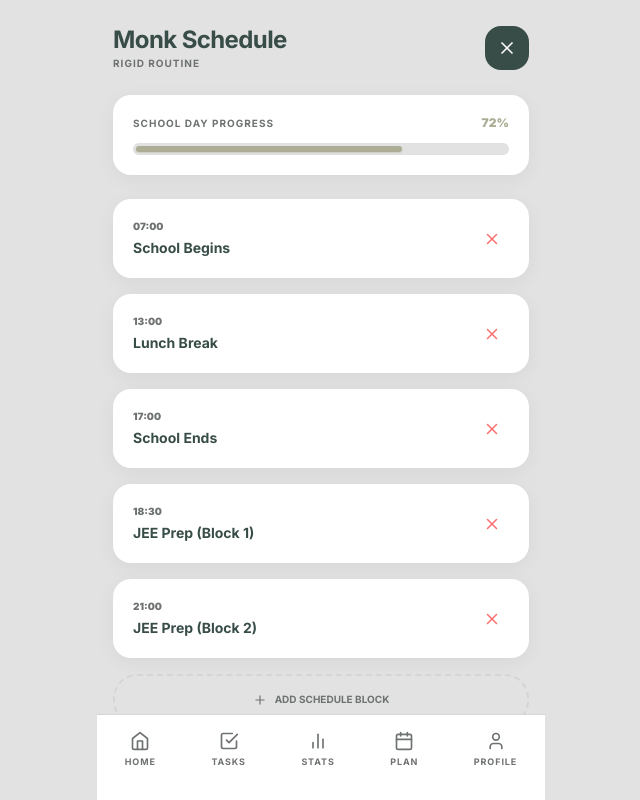
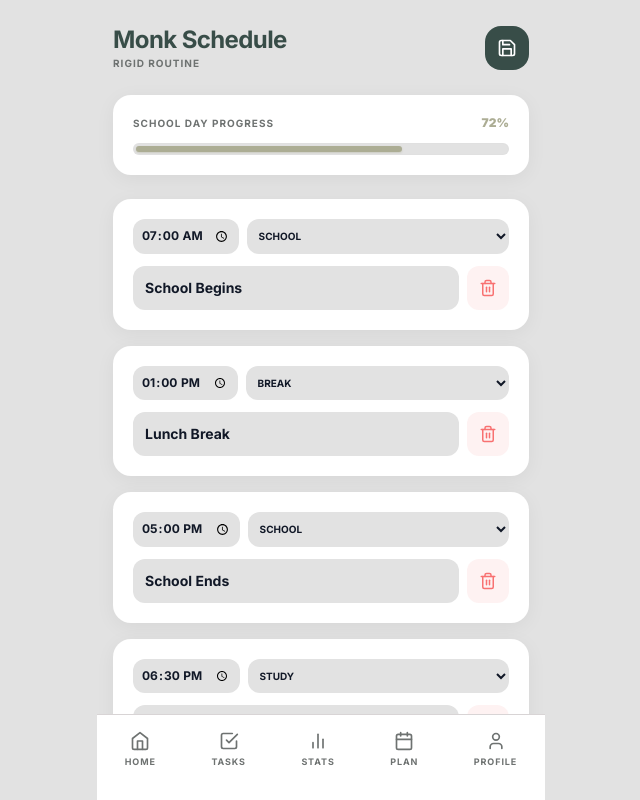
Before and after one commit to hetkeraliya/monkstudy, a Next.js app: page /planner in a window 1280 px wide. Both pictures are taken after a click on the button 826 px from the left and 47 px from the top of the page. Shown: the top 800 px of the page, without its empty margins (319-959 px from the left). Built offline with nearby package versions, Linux system fonts and the light colour scheme.

Commit message:
Update page.tsx

```diff
--- a/app/planner/page.tsx
+++ b/app/planner/page.tsx
@@ -2,7 +2,7 @@
 
 import { useState, useEffect, useMemo } from "react";
 import { motion, AnimatePresence } from "framer-motion";
-import { Clock, Book, Coffee, Sunset, Pencil, X, Plus, Save } from "lucide-react";
+import { Clock, Book, Coffee, Sunset, Pencil, X, Plus, Save, Trash2 } from "lucide-react";
 import { vibrate } from "../../lib/db";
 
 interface ScheduleItem {
@@ -39,6 +39,11 @@ export default function Planner() {
   }, [mounted]);
 
   useEffect(() => setMounted(true), []);
+
+  const updateItem = (id: string, updates: Partial<ScheduleItem>) => {
+    setSchedule(prev => prev.map(item => item.id === id ? { ...item, ...updates } : item));
+  };
+
   if (!mounted) return null;
 
   return (
@@ -52,11 +57,11 @@ export default function Planner() {
           onClick={() => { vibrate(30); setIsEditing(!isEditing); }}
           className={`p-3 rounded-2xl transition-all ${isEditing ? 'bg-monk-dark text-white' : 'bg-white shadow-matte text-monk-muted'}`}
         >
-          {isEditing ? <X size={20} /> : <Pencil size={20} />}
+          {isEditing ? <Save size={20} /> : <Pencil size={20} />}
         </button>
       </header>
 
-      {/* Day Progress Bar */}
+      {/* Day Progress Bar (7 AM - 5 PM) */}
       <section className="matte-card p-5 space-y-3 shadow-matte">
         <div className="flex justify-between items-end">
           <span className="text-[10px] font-bold text-monk-muted uppercase tracking-widest">School Day Progress</span>
@@ -70,26 +75,66 @@ export default function Planner() {
         </div>
       </section>
 
-      {/* Editable List */}
+      {/* Schedule List */}
       <div className="space-y-4">
         <AnimatePresence mode="popLayout">
-          {schedule.sort((a,b) => a.time.localeCompare(b.time)).map((item, i) => (
+          {schedule.sort((a,b) => a.time.localeCompare(b.time)).map((item) => (
             <motion.div
               key={item.id} layout
-              initial={{ opacity: 0, y: 10 }} animate={{ opacity: 1, y: 0 }}
-              className={`matte-card p-5 flex items-center gap-5 border-l-4 ${item.type === 'Study' ? 'border-monk-olive bg-monk-olive/5' : 'border-monk-sand'}`}
+              initial={{ opacity: 0, scale: 0.95 }}
+              animate={{ opacity: 1, scale: 1 }}
+              className={`matte-card p-5 border-l-4 transition-all ${
+                item.type === 'Study' ? 'border-monk-olive bg-monk-olive/5' :
+                item.type === 'Break' ? 'border-monk-sand bg-monk-bg/30' : 'border-monk-dark bg-white'
+              }`}
             >
-              <div className="flex-1">
-                <p className="text-[10px] font-black uppercase text-monk-muted mb-1">{item.time}</p>
-                <h3 className="text-sm font-bold text-monk-dark">{item.task}</h3>
-              </div>
-              {isEditing && (
-                <button
-                  onClick={() => { vibrate(50); setSchedule(schedule.filter(s => s.id !== item.id)); }}
-                  className="p-2 text-red-400"
-                >
-                  <X size={18} />
-                </button>
+              {isEditing ? (
+                <div className="space-y-3">
+                  <div className="flex gap-2">
+                    <input
+                      type="time"
+                      value={item.time}
+                      onChange={(e) => updateItem(item.id, { time: e.target.value })}
+                      className="bg-monk-bg p-2 rounded-xl text-xs font-bold outline-none"
+                    />
+                    <select
+                      value={item.type}
+                      onChange={(e) => updateItem(item.id, { type: e.target.value as any })}
+                      className="flex-1 bg-monk-bg p-2 rounded-xl text-[10px] font-bold uppercase outline-none"
+                    >
+                      <option value="School">School</option>
+                      <option value="Study">Study</option>
+                      <option value="Break">Break</option>
+                    </select>
+                  </div>
+                  <div className="flex gap-2">
+                    <input
+                      type="text"
+                      value={item.task}
+                      onChange={(e) => updateItem(item.id, { task: e.target.value })}
+                      className="flex-1 bg-monk-bg p-3 rounded-xl text-sm font-bold outline-none"
+                    />
+                    <button
+                      onClick={() => { vibrate(60); setSchedule(schedule.filter(s => s.id !== item.id)); }}
+                      className="p-3 bg-red-50 text-red-400 rounded-xl"
+                    >
+                      <Trash2 size={18} />
+                    </button>
+                  </div>
+                </div>
+              ) : (
+                <div className="flex items-center gap-5">
+                  <div className="text-monk-muted">
+                    {item.type === 'Study' ? <Book size={18} /> : item.type === 'Break' ? <Coffee size={18} /> : <Clock size={18} />}
+                  </div>
+                  <div className="flex-1">
+                    <p className="text-[10px] font-black uppercase text-monk-muted mb-1">{item.time}</p>
+                    <h3 className="text-sm font-bold text-monk-dark">{item.task}</h3>
+                  </div>
+                  {item.type === 'Study' && (
+                    <span className="bg-monk-olive text-white text-[8px] font-black px-2 py-1 rounded-full uppercase">JEE</span>
+                  )}
+                </div>
               )}
             </motion.div>
           ))}
@@ -98,12 +143,13 @@ export default function Planner() {
         {isEditing && (
           <button
             onClick={() => {
-              const newTask: ScheduleItem = { id: Date.now().toString(), time: "00:00", task: "New Block", type: "Study" };
-              setSchedule([...schedule, newTask]);
+              vibrate(30);
+              const newItem: ScheduleItem = { id: Date.now().toString(), time: "18:00", task: "New Study Session", type: "Study" };
+              setSchedule([...schedule, newItem]);
             }}
-            className="w-full p-4 border-2 border-dashed border-monk-sand rounded-3xl text-[10px] font-bold text-monk-muted uppercase flex items-center justify-center gap-2"
+            className="w-full p-4 border-2 border-dashed border-monk-sand rounded-3xl text-[10px] font-bold text-monk-muted uppercase flex items-center justify-center gap-2 active:bg-monk-bg transition-colors"
           >
-            <Plus size={14} /> Add Schedule Block
+            <Plus size={14} /> Add Block
           </button>
         )}
       </div>
```
